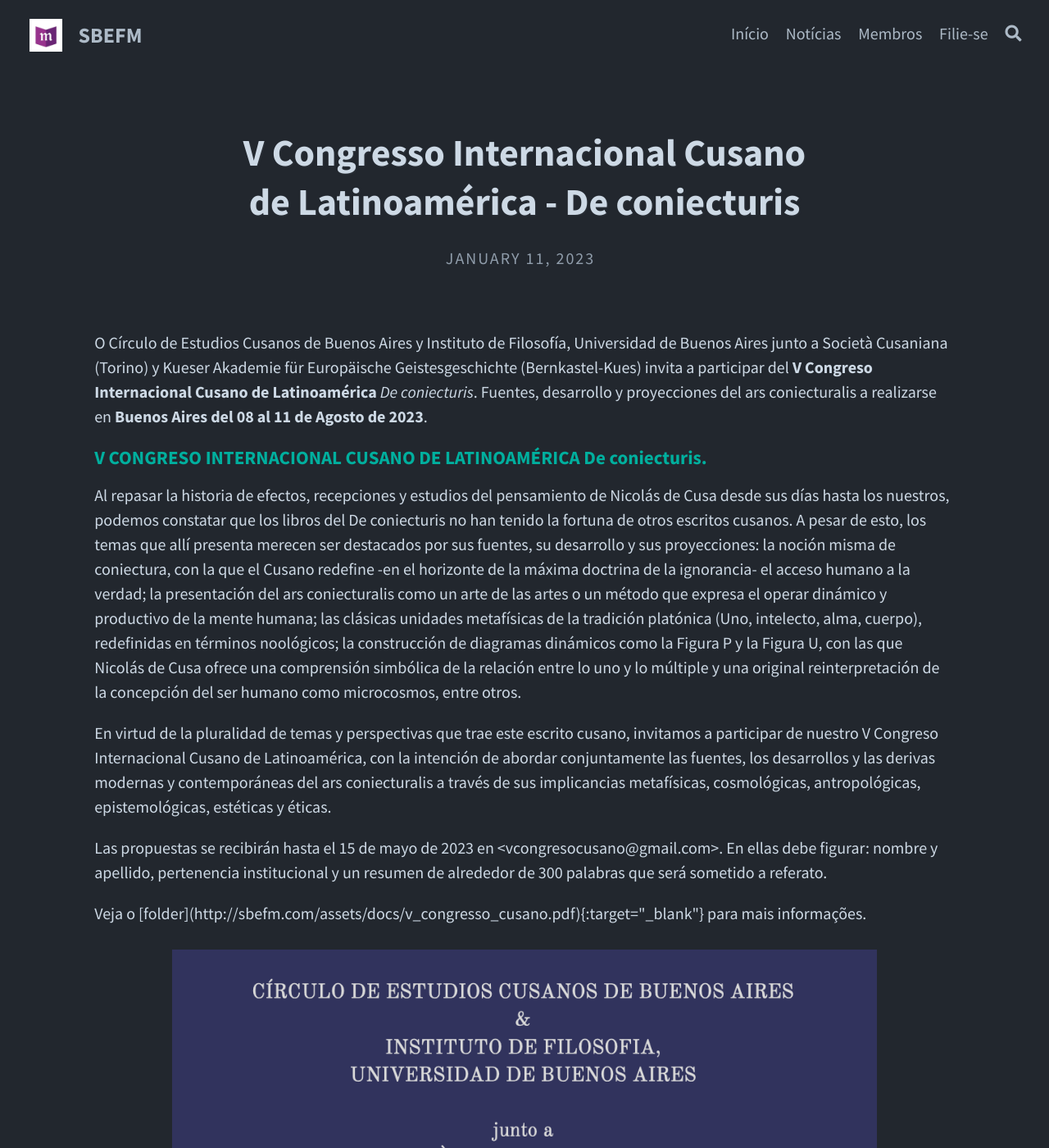
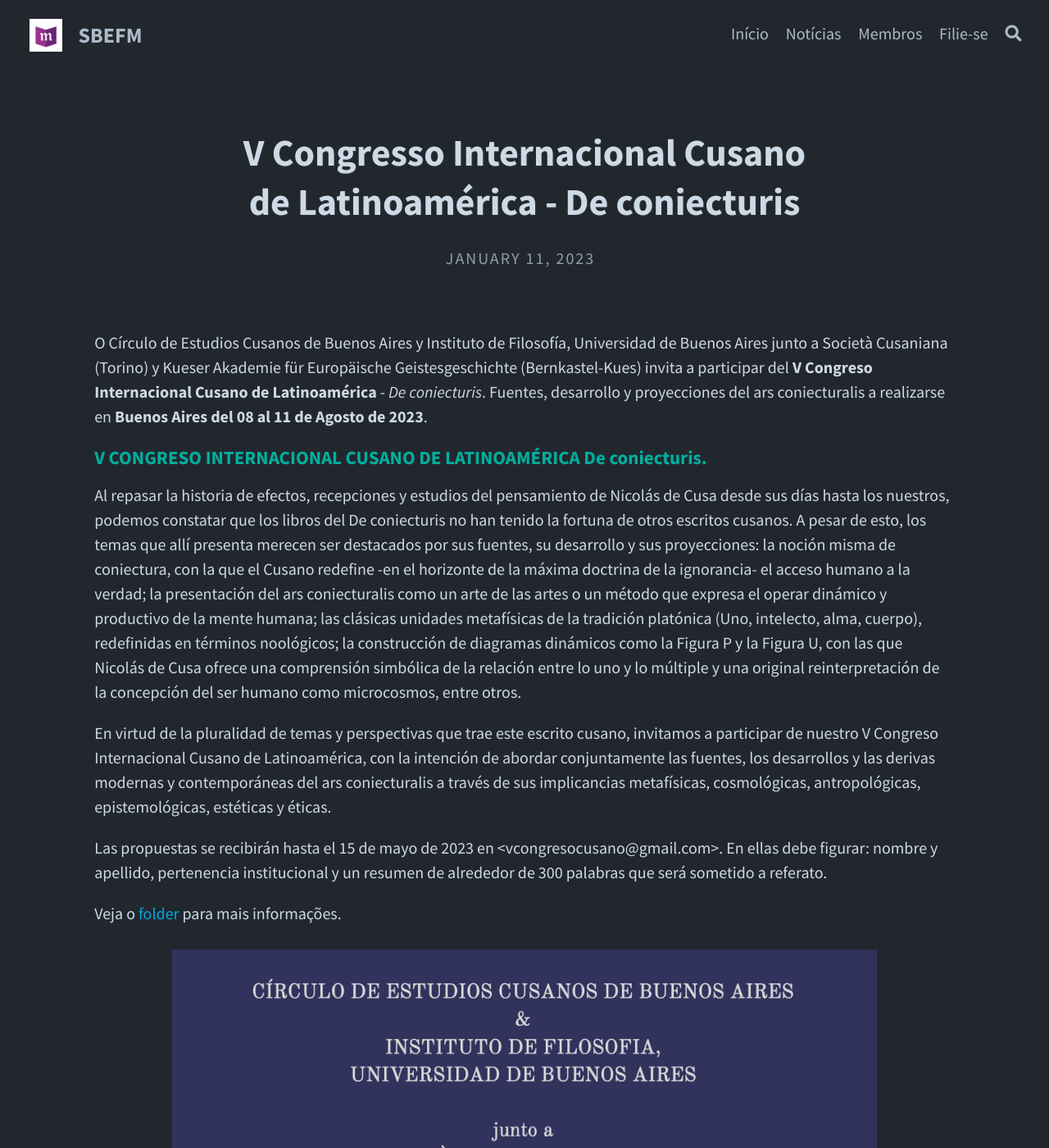
Before and after one commit to nap-o/sbefm, a Jekyll site: the page built from _posts/2023-01-11-v-congresso-cusano-latinoamerica.md, in a window 1280 px wide and 1400 px high. Shown: the whole window at 82% size. Built offline with Jekyll 4.4.1, drawn with Linux system fonts in a browser that asks for light colours.

Commit message:
fixing the errors -markdown

```diff
--- a/_posts/2023-01-11-v-congresso-cusano-latinoamerica.md
+++ b/_posts/2023-01-11-v-congresso-cusano-latinoamerica.md
@@ -8,7 +8,7 @@ title:  V Congresso Internacional Cusano de Latinoamérica - De coniecturis
 permalink: /v-congresso-cusano-latinoamerica/
 ---
 
-<p>O Círculo de Estudios Cusanos de Buenos Aires y Instituto de Filosofía, Universidad de Buenos Aires junto a Società Cusaniana (Torino) y Kueser Akademie für Europäische Geistesgeschichte (Bernkastel-Kues) invita a participar del <b>V Congreso Internacional Cusano de Latinoamérica</b> <i>De coniecturis</i>. Fuentes, desarrollo y proyecciones del ars coniecturalis a realizarse en <b>Buenos Aires del 08 al 11 de Agosto de 2023</b>.</p>
+<p>O Círculo de Estudios Cusanos de Buenos Aires y Instituto de Filosofía, Universidad de Buenos Aires junto a Società Cusaniana (Torino) y Kueser Akademie für Europäische Geistesgeschichte (Bernkastel-Kues) invita a participar del <b>V Congreso Internacional Cusano de Latinoamérica</b> - <i>De coniecturis</i>. Fuentes, desarrollo y proyecciones del ars coniecturalis a realizarse en <b>Buenos Aires del 08 al 11 de Agosto de 2023</b>.</p>
 
 #### V CONGRESO INTERNACIONAL CUSANO DE LATINOAMÉRICA De coniecturis.
 
@@ -17,6 +17,6 @@ permalink: /v-congresso-cusano-latinoamerica/
 <p>En virtud de la pluralidad de temas y perspectivas que trae este escrito cusano, invitamos a participar de nuestro V Congreso Internacional Cusano de Latinoamérica, con la intención de abordar conjuntamente las fuentes, los desarrollos y las derivas modernas y contemporáneas del ars coniecturalis a través de sus implicancias metafísicas, cosmológicas, antropológicas, epistemológicas, estéticas y éticas.</p>
 <p>Las propuestas se recibirán hasta el 15 de mayo de 2023 en <vcongresocusano@gmail.com>. En ellas debe figurar: nombre y apellido, pertenencia institucional y un resumen de alrededor de 300 palabras que será sometido a referato.</p>
 
-<p>Veja o [folder](http://sbefm.com/assets/docs/v_congresso_cusano.pdf){:target="_blank"} para mais informações.</p>
+Veja o [folder](http://sbefm.com/assets/docs/v_congresso_cusano.pdf){:target="_blank"} para mais informações.
 
 {% include aligner.html images="posts/circulo_estudos_1.png" column=1 %}
```
Also changed, not shown: _posts/2023-01-11-700-anos-canonizacao-santo-tomas.md (+1 -1 lines).
